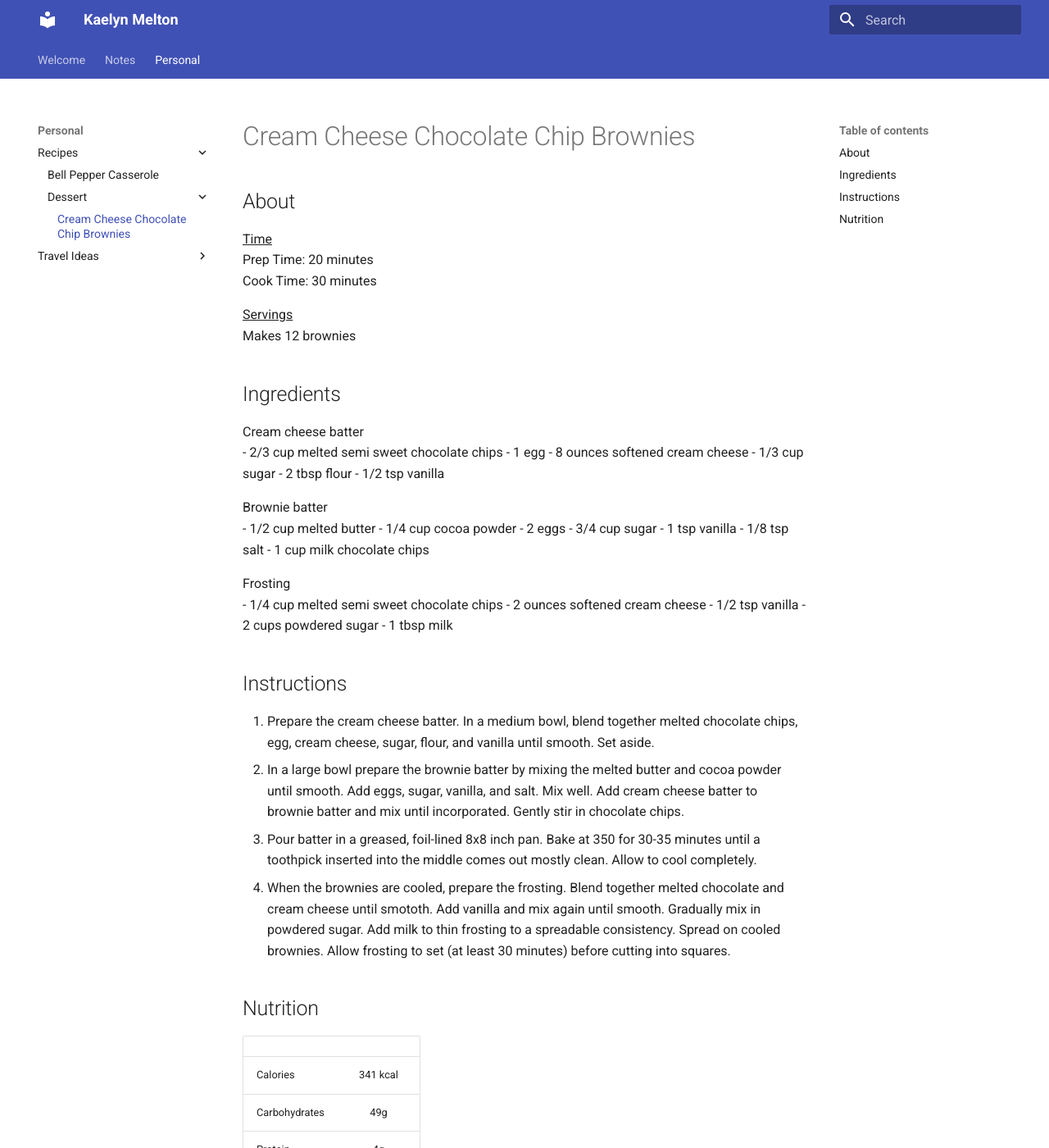
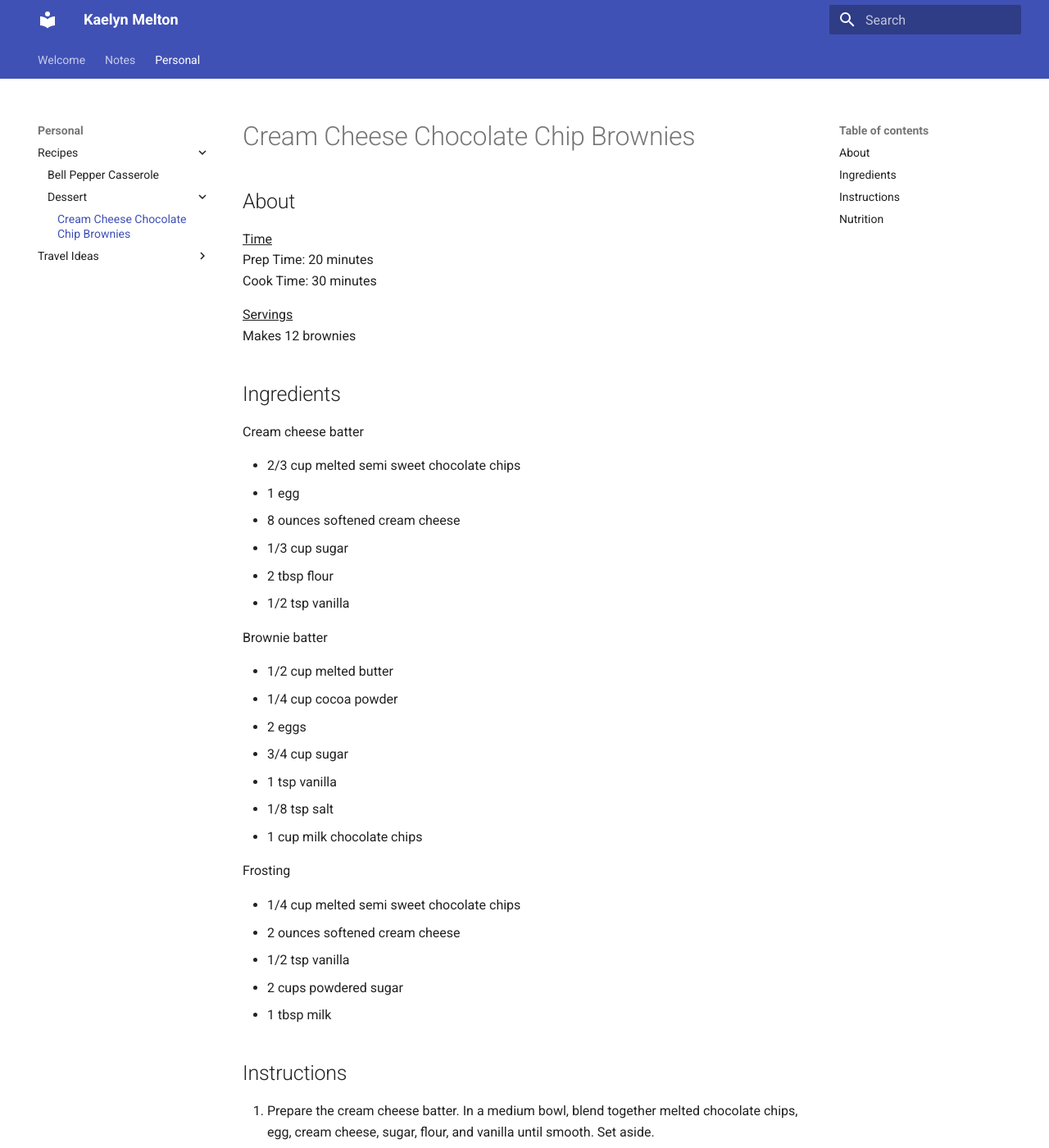
Before and after one commit to kmmelton/kaelyn, an MkDocs documentation site: the page built from docs/Personal/Recipes/Dessert/cream_cheese_chocolate_chip_brownies.md, in a window 1280 px wide and 1400 px high. Shown: the whole window at 82% size. Built offline with MkDocs 1.6.1 and Material for MkDocs 9.7.7, drawn with Linux system fonts in a browser that asks for light colours.

```diff
--- a/docs/Personal/Recipes/Dessert/cream_cheese_chocolate_chip_brownies.md
+++ b/docs/Personal/Recipes/Dessert/cream_cheese_chocolate_chip_brownies.md
@@ -11,7 +11,8 @@ Makes 12 brownies
 
 ## Ingredients
 
-Cream cheese batter </br>
+Cream cheese batter
+
 - 2/3 cup melted semi sweet chocolate chips
 - 1 egg
 - 8 ounces softened cream cheese
@@ -19,7 +20,8 @@ Cream cheese batter </br>
 - 2 tbsp flour
 - 1/2 tsp vanilla
 
-Brownie batter </br>
+Brownie batter
+
 - 1/2 cup melted butter
 - 1/4 cup cocoa powder
 - 2 eggs
@@ -28,7 +30,8 @@ Brownie batter </br>
 - 1/8 tsp salt
 - 1 cup milk chocolate chips
 
-Frosting </br>
+Frosting
+
 - 1/4 cup melted semi sweet chocolate chips
 - 2 ounces softened cream cheese
 - 1/2 tsp vanilla
```
